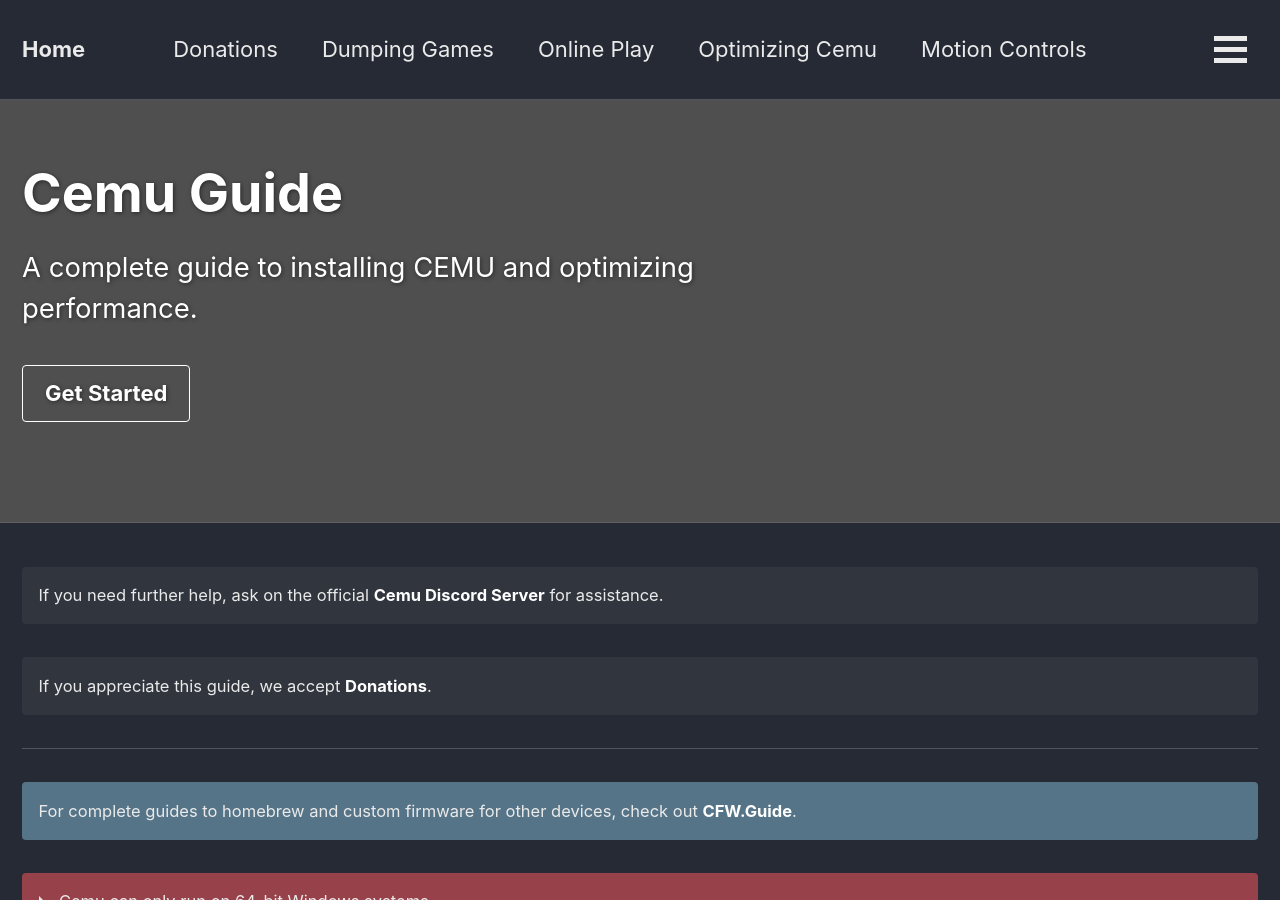
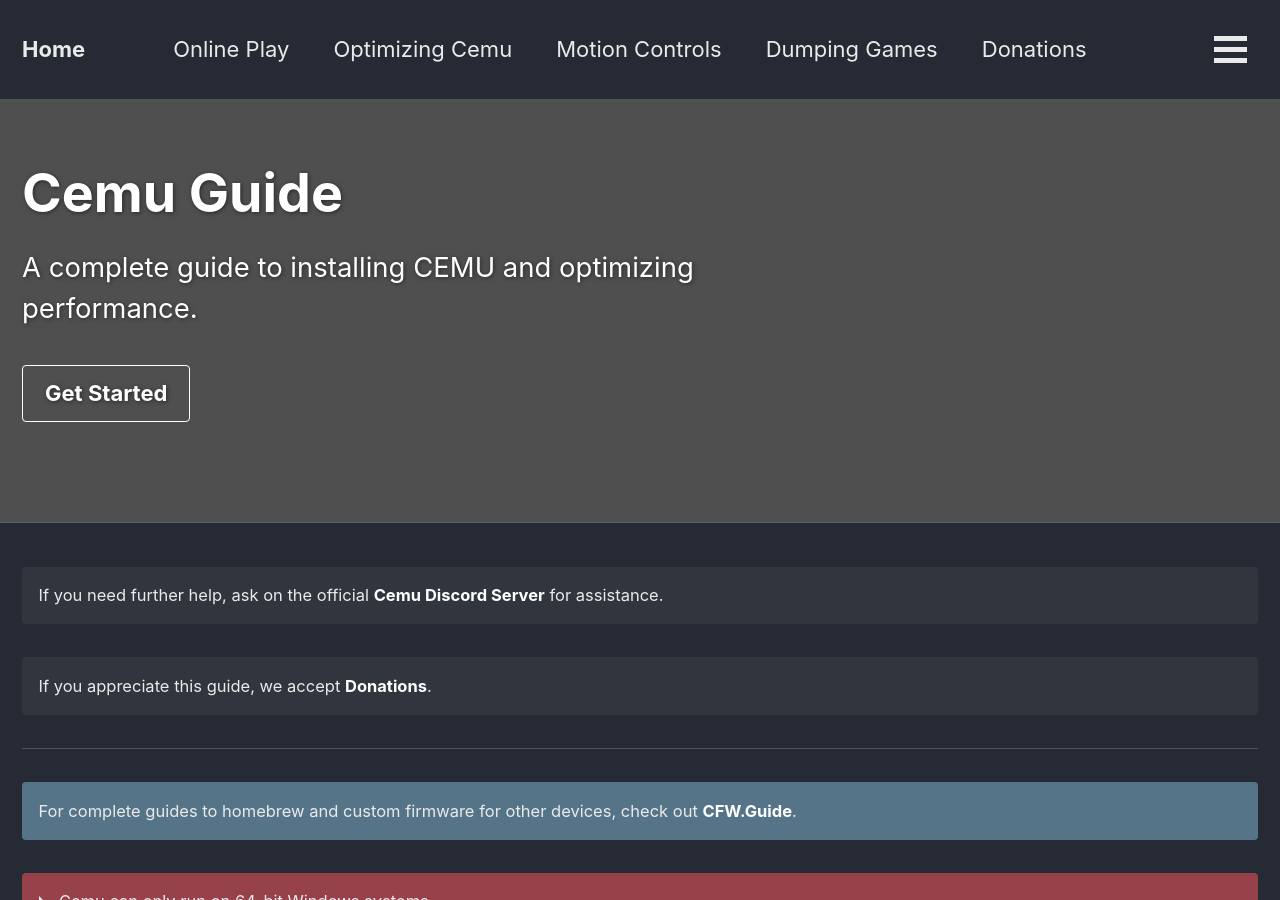
Before and after one commit to cfw-guide/cemu.cfw.guide, a Jekyll site: the page built from _pages/en_US/home.md, in a window 1280 px wide and 900 px high. Built offline with Jekyll 4.4.1, drawn with Linux system fonts in a browser that asks for light colours; some of the changed lines change nothing that is shown.

Commit message:
reordered top bat

```diff
--- a/_data/navigation/en_US.yml
+++ b/_data/navigation/en_US.yml
@@ -3,12 +3,6 @@
   -
     title: Home
     url: /
-  -
-    title: Donations
-    url: donations
-  -
-    title: Dumping Games
-    url: dumping-games
   -
     title: Online Play
     url: online-play
@@ -18,6 +12,12 @@
   -
     title: Motion Controls
     url: motion-controls
+  -
+    title: Dumping Games
+    url: dumping-games
+  -
+    title: Donations
+    url: donations
   -
     title: Troubleshooting
     url: troubleshooting
```
